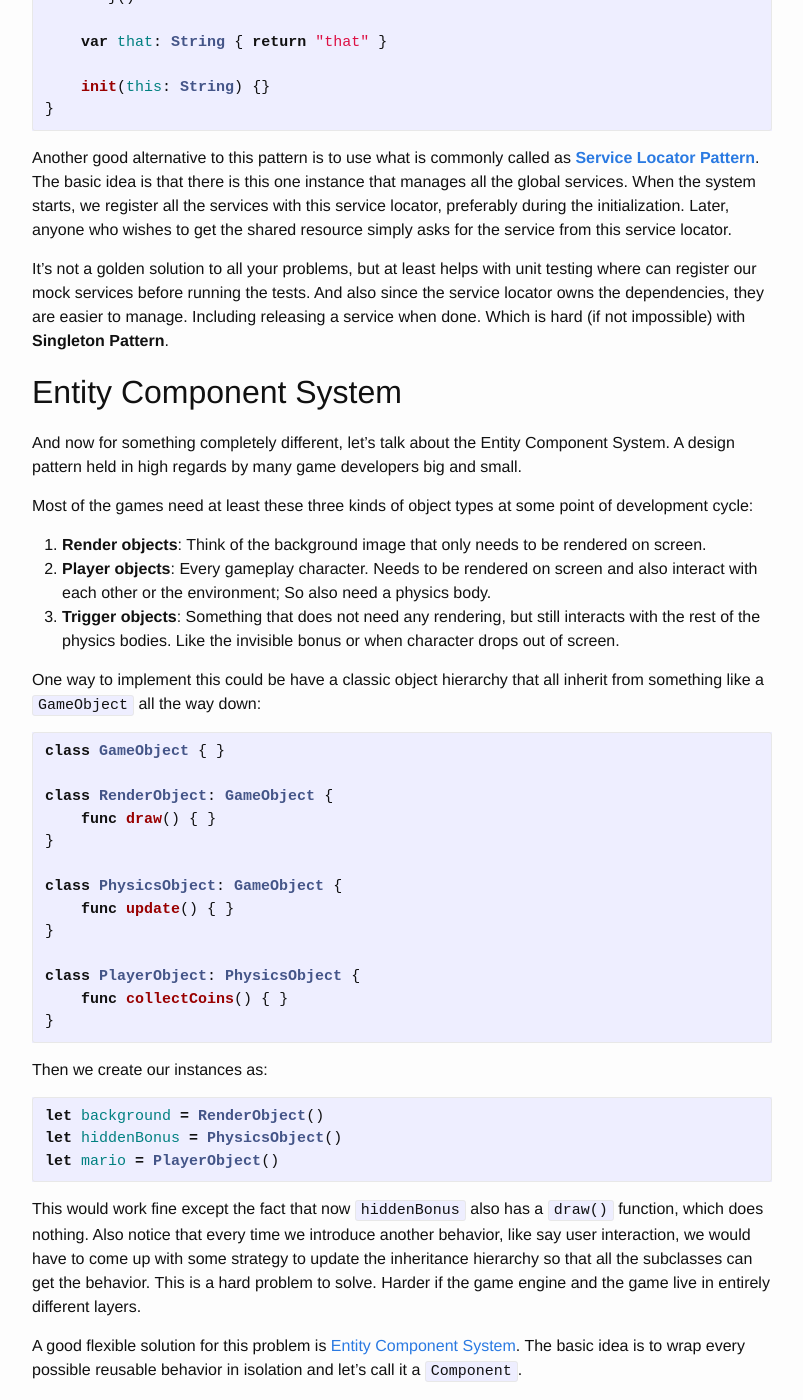
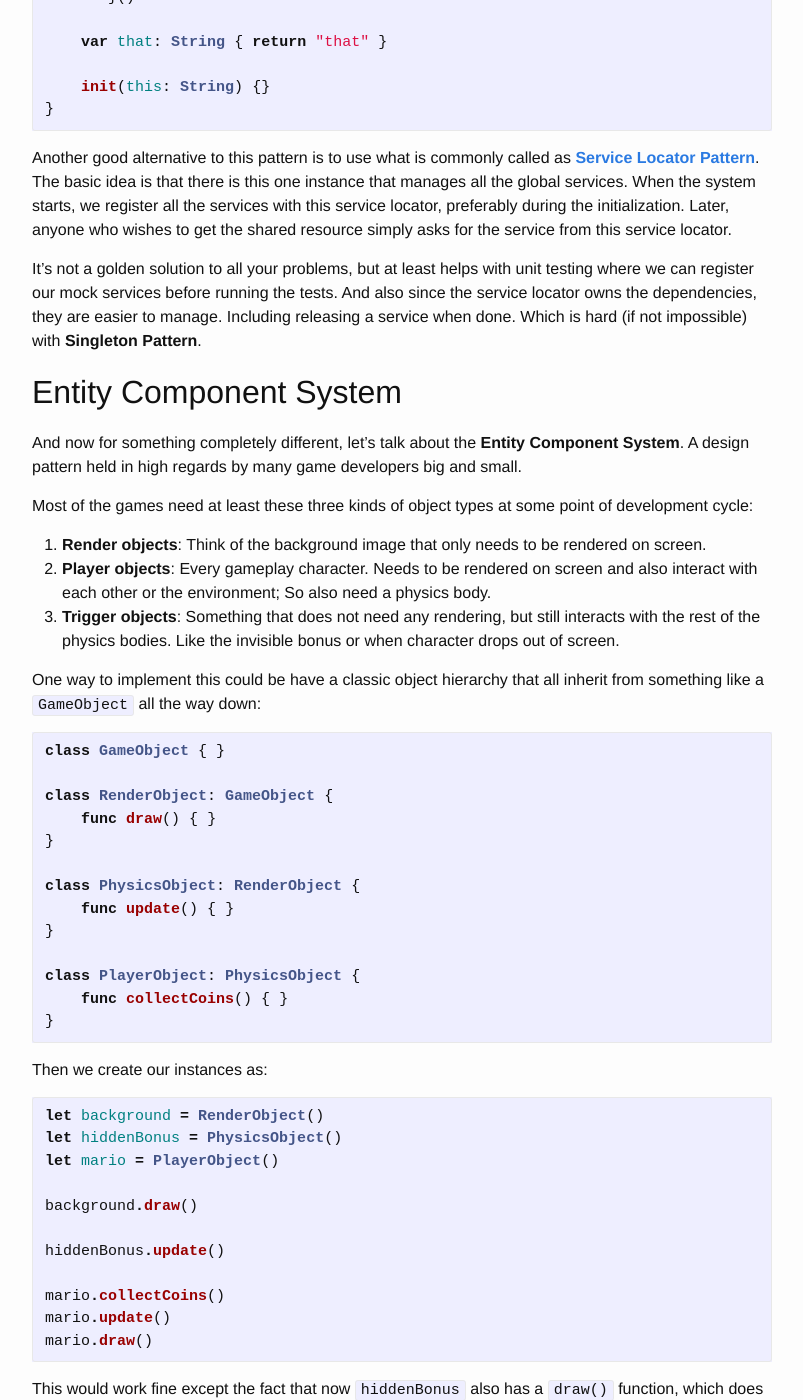
Before and after one commit to chunkyguy/chunkyguy.github.io, a Jekyll site: the page built from _posts/2019-10-21-service-locator-gameplaykit.md, in a window 1280 px wide and 1400 px high, scrolled down 1118 px. Shown: the whole window, without its empty margins (238-1041 px from the left). Built offline with Jekyll 4.4.1, drawn with Linux system fonts in a browser that asks for light colours.

Commit message:
SLP+GPK: Fix grammer + code

````diff
--- a/_posts/2019-10-21-service-locator-gameplaykit.md
+++ b/_posts/2019-10-21-service-locator-gameplaykit.md
@@ -42,11 +42,11 @@ class ServiceB {
 
 Another good alternative to this pattern is to use what is commonly called as [**Service Locator Pattern**](https://en.wikipedia.org/wiki/Service_locator_pattern). The basic idea is that there is this one instance that manages all the global services. When the system starts, we register all the services with this service locator, preferably during the initialization. Later, anyone who wishes to get the shared resource simply asks for the service from this service locator.
 
-It's not a golden solution to all your problems, but at least helps with unit testing where can register our mock services before running the tests. And also since the service locator owns the dependencies, they are easier to manage. Including releasing a service when done. Which is hard (if not impossible) with **Singleton Pattern**.
+It's not a golden solution to all your problems, but at least helps with unit testing where we can register our mock services before running the tests. And also since the service locator owns the dependencies, they are easier to manage. Including releasing a service when done. Which is hard (if not impossible) with **Singleton Pattern**.
 
 ## Entity Component System
 
-And now for something completely different, let's talk about the Entity Component System. A design pattern held in high regards by many game developers big and small.
+And now for something completely different, let's talk about the **Entity Component System**. A design pattern held in high regards by many game developers big and small.
 
 Most of the games need at least these three kinds of object types at some point of development cycle:
 
@@ -63,7 +63,7 @@ class RenderObject: GameObject {
     func draw() { }
 }
 
-class PhysicsObject: GameObject {
+class PhysicsObject: RenderObject {
     func update() { }
 }
 
@@ -78,6 +78,14 @@ Then we create our instances as:
 let background = RenderObject()
 let hiddenBonus = PhysicsObject()
 let mario = PlayerObject()
+
+background.draw()
+
+hiddenBonus.update()
+
+mario.collectCoins()
+mario.update()
+mario.draw()
 ```
 
 This would work fine except the fact that now `hiddenBonus` also has a `draw()` function, which does nothing. Also notice that every time we introduce another behavior, like say user interaction, we would have to come up with some strategy to update the inheritance hierarchy so that all the subclasses can get the behavior. This is a hard problem to solve. Harder if the game engine and the game live in entirely different layers.
````
